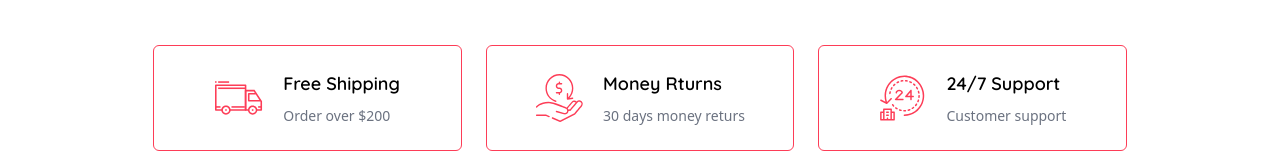
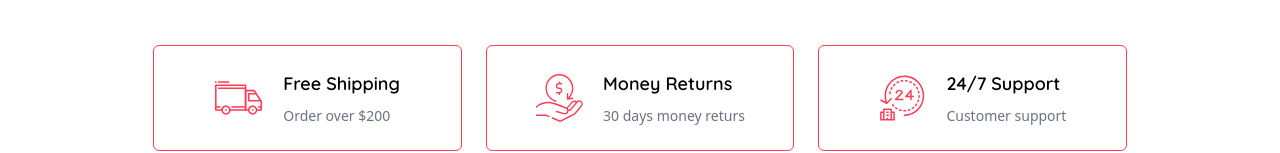
Before and after one commit to Michael-Builds/Kemsey-Ecommerce, a React (Vite) app: page / in a window 1280 px wide. Shown: the part 653-806 px from the top of the page. Built offline with nearby package versions, Linux system fonts and the light colour scheme.

Commit message:
Checkout Page Done

```diff
--- a/src/pages/home/component/Features.jsx
+++ b/src/pages/home/component/Features.jsx
@@ -19,7 +19,7 @@ const Features = () => {
                 <div className="border border-primary rounded-md px-3 py-6 flex justify-center items-center gap-5">
                     <img src={Img2} alt="Delivery" className="w-12 h-12 object-contain" />
                     <div>
-                        <h4 className="font-semibold capitalize font-quicksand text-lg mb-2">Money Rturns</h4>
+                        <h4 className="font-semibold capitalize font-quicksand text-lg mb-2">Money Returns</h4>
                         <p className="text-gray-500 text-sm">30 days money returs</p>
                     </div>
                 </div>
--- a/src/pages/home/component/ShopByCategory.jsx
+++ b/src/pages/home/component/ShopByCategory.jsx
@@ -47,6 +47,7 @@ const ShopByCategory = () => {
                 {categories.map((category, index) => (
                     <div key={index} className="relative rounded-md overflow-hidden group">
                         <img src={category.imgSrc} alt={`Category ${index + 1}`} className="w-full" />
+
                         <a href={category.link}
                             className="absolute inset-0 font-quicksand bg-black bg-opacity-40 flex items-center justify-center text-xl text-white font-roboto font-medium group-hover:bg-opacity-60 transition">
                             {category.title}
```
